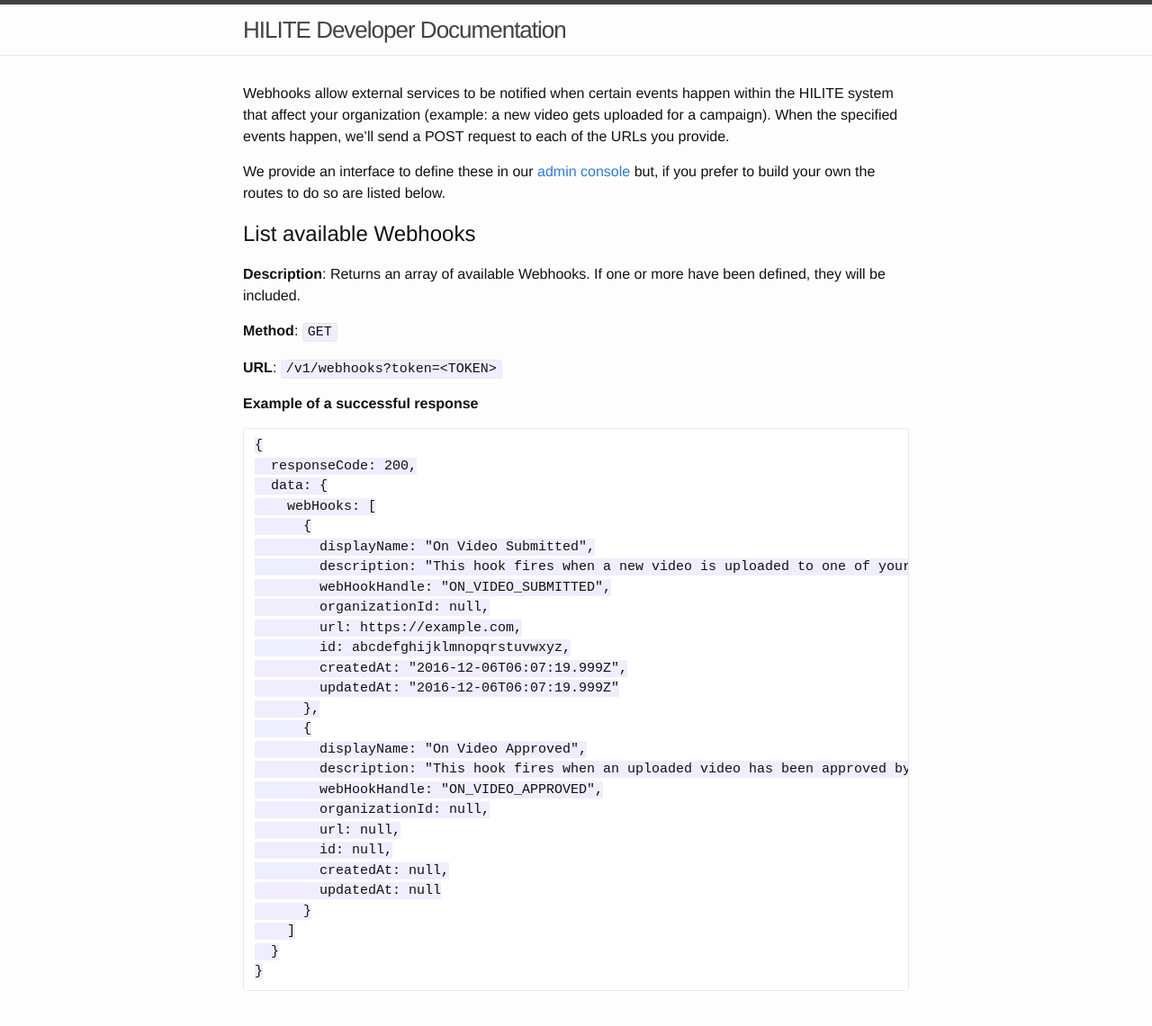
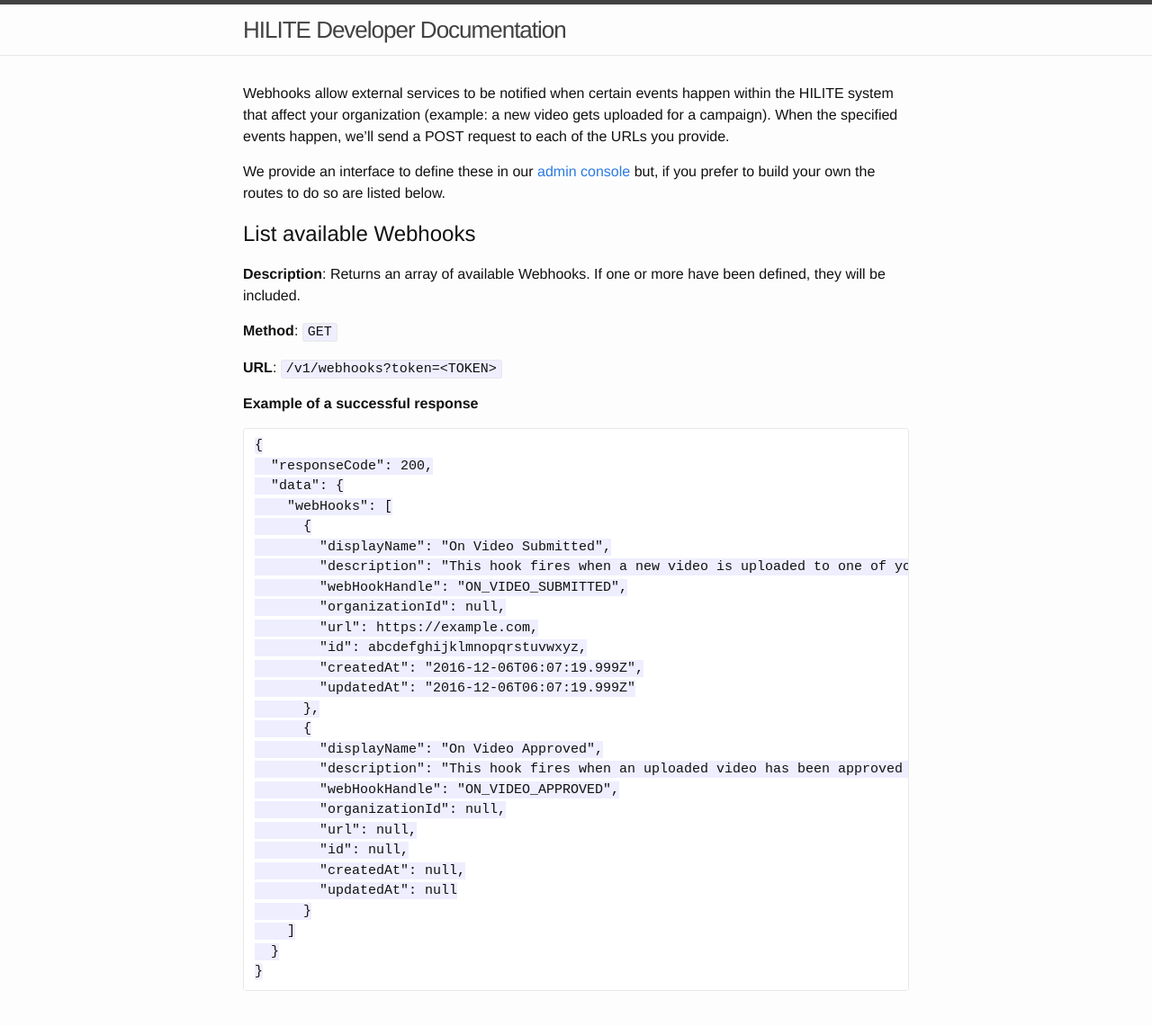
Before and after one commit to hilite-developer-site/hilite-developer-site.github.io, a Jekyll site: the page built from webhooks.md, in a window 1280 px wide, cut to the strip 0-1143 px from the top of the page. Shown: the whole strip at 90% size. Built offline with Jekyll 4.4.1, drawn with Linux system fonts in a browser that asks for light colours; part of the change alters nothing that is shown.

Commit message:
fix syntax highlighting errors

```diff
--- a/webhooks.md
+++ b/webhooks.md
@@ -18,28 +18,28 @@ We provide an interface to define these in our [admin console](https://admin.hil
 **Example of a successful response**
 
     {
-      responseCode: 200,
-      data: {
-        webHooks: [
+      "responseCode": 200,
+      "data": {
+        "webHooks": [
           {
-            displayName: "On Video Submitted",
-            description: "This hook fires when a new video is uploaded to one of your campaigns.",
-            webHookHandle: "ON_VIDEO_SUBMITTED",
-            organizationId: null,
-            url: https://example.com,
-            id: abcdefghijklmnopqrstuvwxyz,
-            createdAt: "2016-12-06T06:07:19.999Z",
-            updatedAt: "2016-12-06T06:07:19.999Z"
+            "displayName": "On Video Submitted",
+            "description": "This hook fires when a new video is uploaded to one of your campaigns.",
+            "webHookHandle": "ON_VIDEO_SUBMITTED",
+            "organizationId": null,
+            "url": https://example.com,
+            "id": abcdefghijklmnopqrstuvwxyz,
+            "createdAt": "2016-12-06T06:07:19.999Z",
+            "updatedAt": "2016-12-06T06:07:19.999Z"
           },
           {
-            displayName: "On Video Approved",
-            description: "This hook fires when an uploaded video has been approved by a curator.",
-            webHookHandle: "ON_VIDEO_APPROVED",
-            organizationId: null,
-            url: null,
-            id: null,
-            createdAt: null,
-            updatedAt: null
+            "displayName": "On Video Approved",
+            "description": "This hook fires when an uploaded video has been approved by a curator.",
+            "webHookHandle": "ON_VIDEO_APPROVED",
+            "organizationId": null,
+            "url": null,
+            "id": null,
+            "createdAt": null,
+            "updatedAt": null
           }
         ]
       }
```
